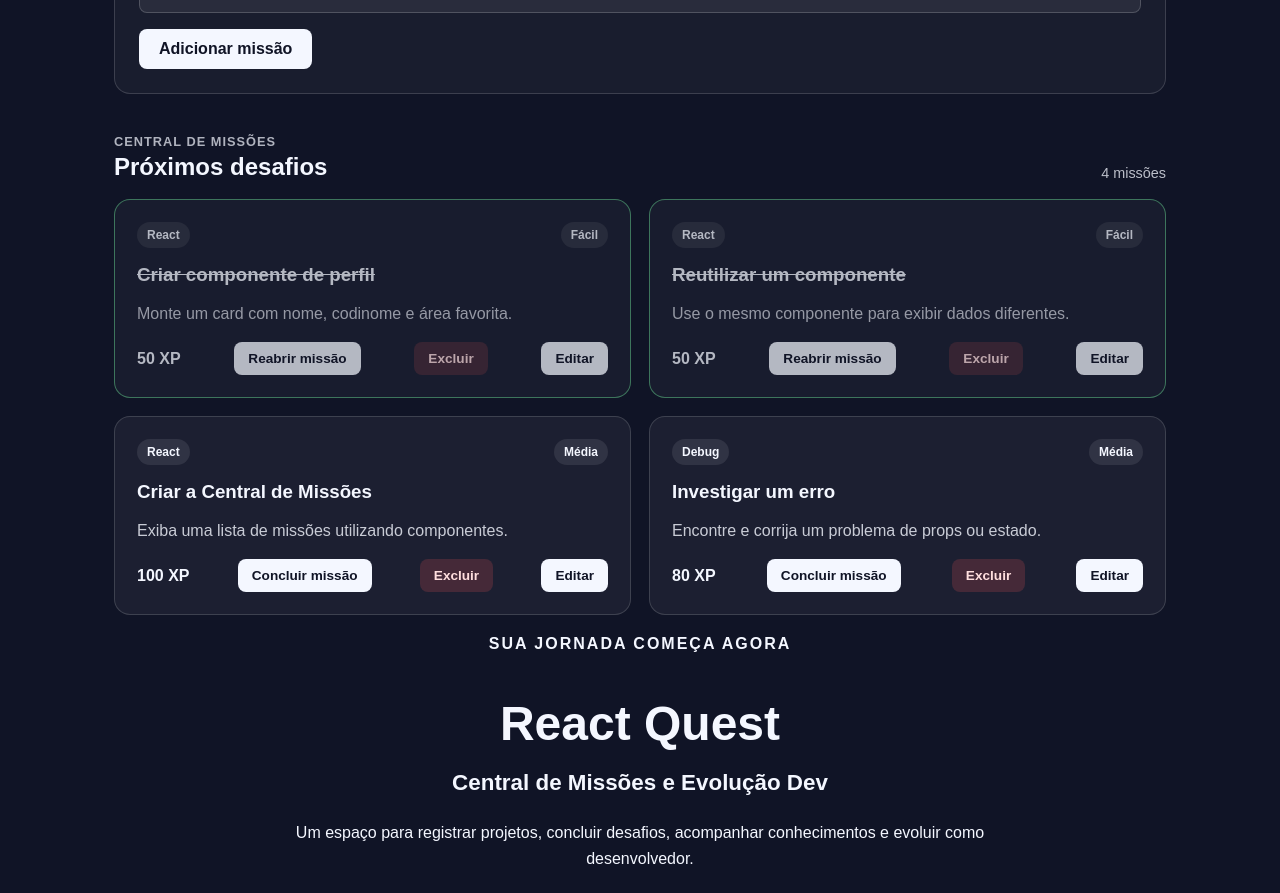
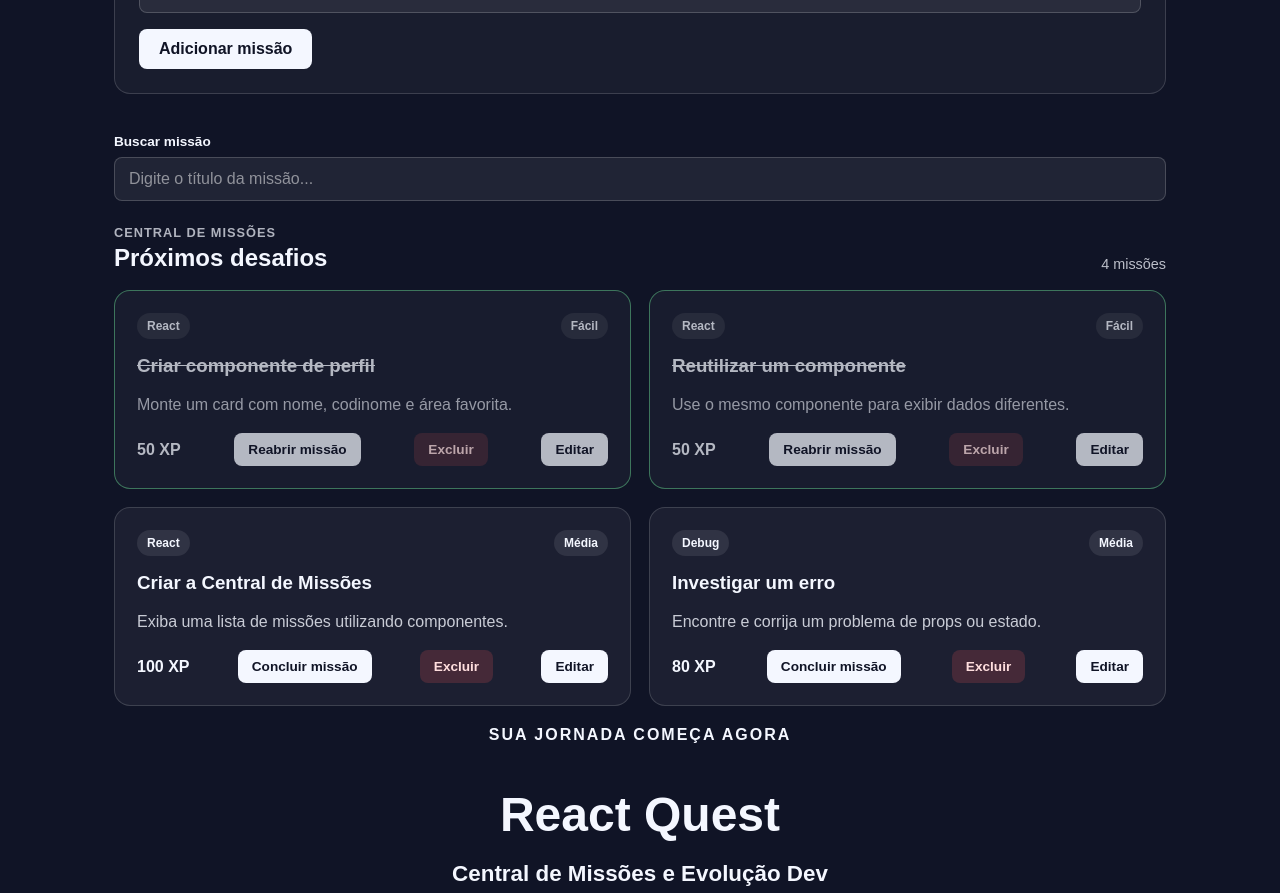
Before and after one commit to profAndreaFranca/React-Quest--Completo, a React (Vite) app: page / in a window 1280 px wide. Shown: the part 1100-1993 px from the top of the page. Built offline with nearby package versions, Linux system fonts and the light colour scheme.

Commit message:
feat: adiciona busca de missões

```diff
--- a/src/App.jsx
+++ b/src/App.jsx
@@ -7,6 +7,7 @@
 import SummaryCard from "./components/SummaryCard";
 import MissionCard from "./components/MissionCard";
 import MissionForm from "./components/MissionForm";
+import MissionSearch from "./components/MissionSearch";
 
 const initialMissions = [
   {
@@ -83,7 +84,8 @@
 function App() {
   const [missions, setMissions] = useState(initialMissions);
   const [editingMission, setEditingMission] = useState(null);
-
+  const [searchTerm, setSearchTerm] = useState("");
+  // console.log(searchTerm);
   function toggleMission(missionId) {
     const updatedMissions = missions.map((mission) => {
       if (mission.id === missionId) {
@@ -154,6 +156,10 @@
     },
   ];
 
+  const filteredMissions = missions.filter((mission) =>
+    mission.title.toLowerCase().includes(searchTerm.toLowerCase()),
+  );
+
   return (
     <main className="app">
       <Header />
@@ -186,6 +192,11 @@
         />
 
         <section className="missions-section">
+          <MissionSearch
+            searchTerm={searchTerm}
+            onSearchChange={setSearchTerm}
+          />
+
           <div className="section-heading">
             <div>
               <p className="section-heading__tag">Central de Missões</p>
@@ -197,7 +208,7 @@
           </div>
 
           <div className="missions-grid">
-            {missions.map((mission) => (
+            {filteredMissions.map((mission) => (
               <MissionCard
                 key={mission.id}
                 title={mission.title}
--- /dev/null
+++ b/src/components/MissionSearch.css
@@ -0,0 +1,25 @@
+.mission-search {
+  display: flex;
+  flex-direction: column;
+  gap: 8px;
+  margin-bottom: 24px;
+}
+
+.mission-search label {
+  font-size: 0.85rem;
+  font-weight: 700;
+}
+
+.mission-search input {
+  width: 100%;
+  padding: 12px 14px;
+  border: 1px solid #ffffff2e;
+  border-radius: 8px;
+  background: #ffffff12;
+  color: inherit;
+  font: inherit;
+}
+
+.mission-search input::placeholder {
+  color: #ffffff80;
+}
--- /dev/null
+++ b/src/components/MissionSearch.jsx
@@ -0,0 +1,19 @@
+import "./MissionSearch.css";
+
+function MissionSearch({ searchTerm, onSearchChange }) {
+  return (
+    <section className="mission-search">
+      <label htmlFor="mission-search">Buscar missão</label>
+
+      <input
+        id="mission-search"
+        type="text"
+        value={searchTerm}
+        onChange={(event) => onSearchChange(event.target.value)}
+        placeholder="Digite o título da missão..."
+      />
+    </section>
+  );
+}
+
+export default MissionSearch;
```
